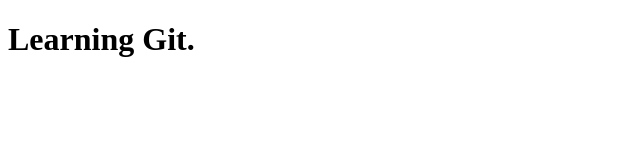
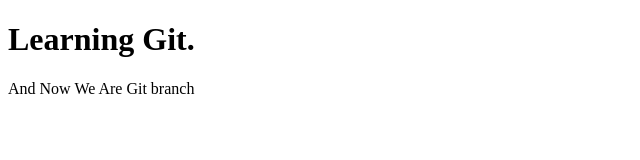
Before and after one commit to Ahmadali444/Learning-Git, a plain HTML site: page index.html in a window 1280 px wide. Shown: the whole page, without its empty margins (0-640 px from the left). Drawn offline with Linux system fonts and the light colour scheme.

Commit message:
Third Commit Is it

```diff
--- a/index.html
+++ b/index.html
@@ -8,5 +8,6 @@
 </head>
 <body>
     <h1>Learning Git.</h1>
+    <p>And Now We Are Git branch</p>
 </body>
 </html>
```
Also changed, not shown: js/script.js (added).
